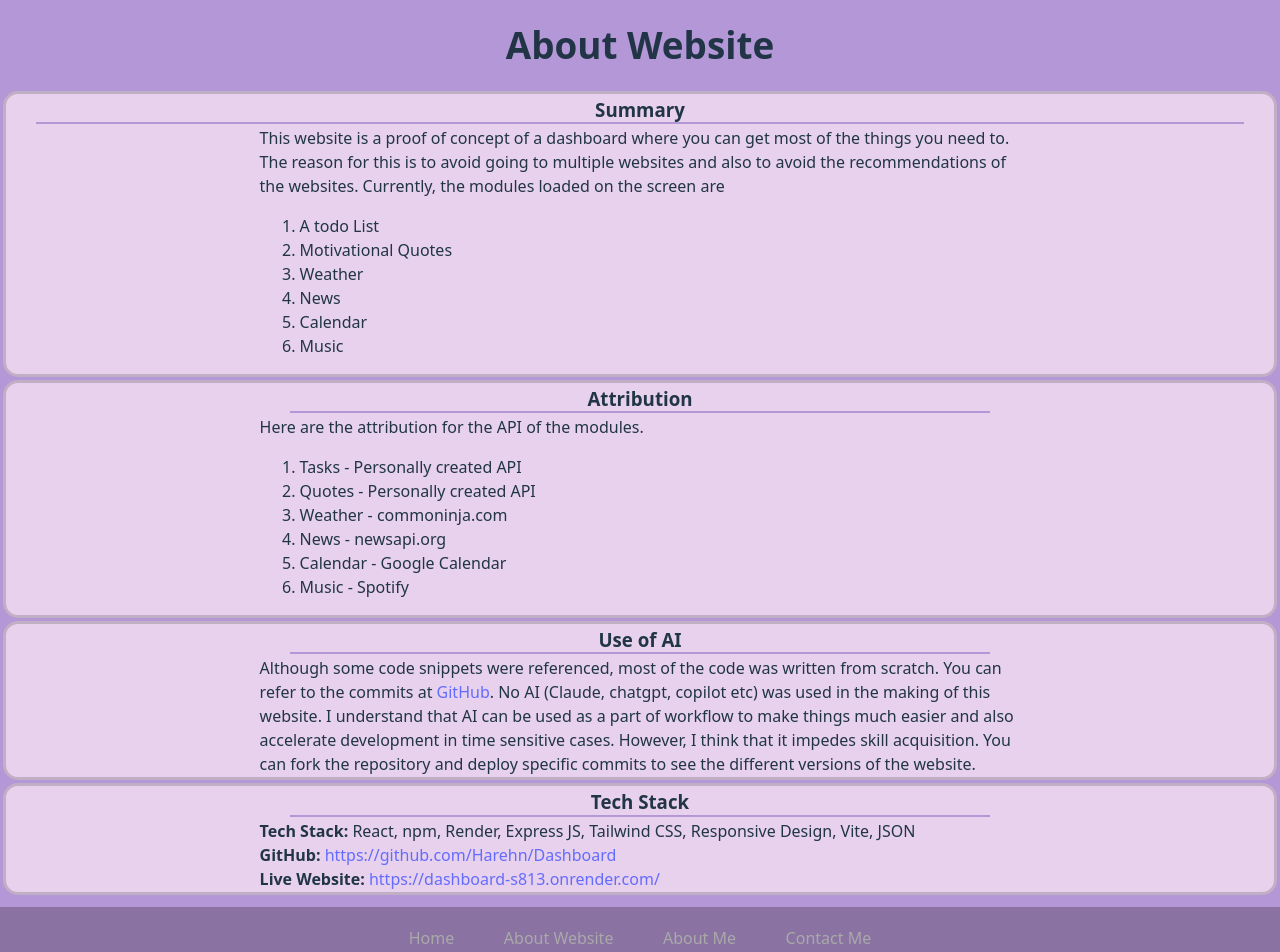
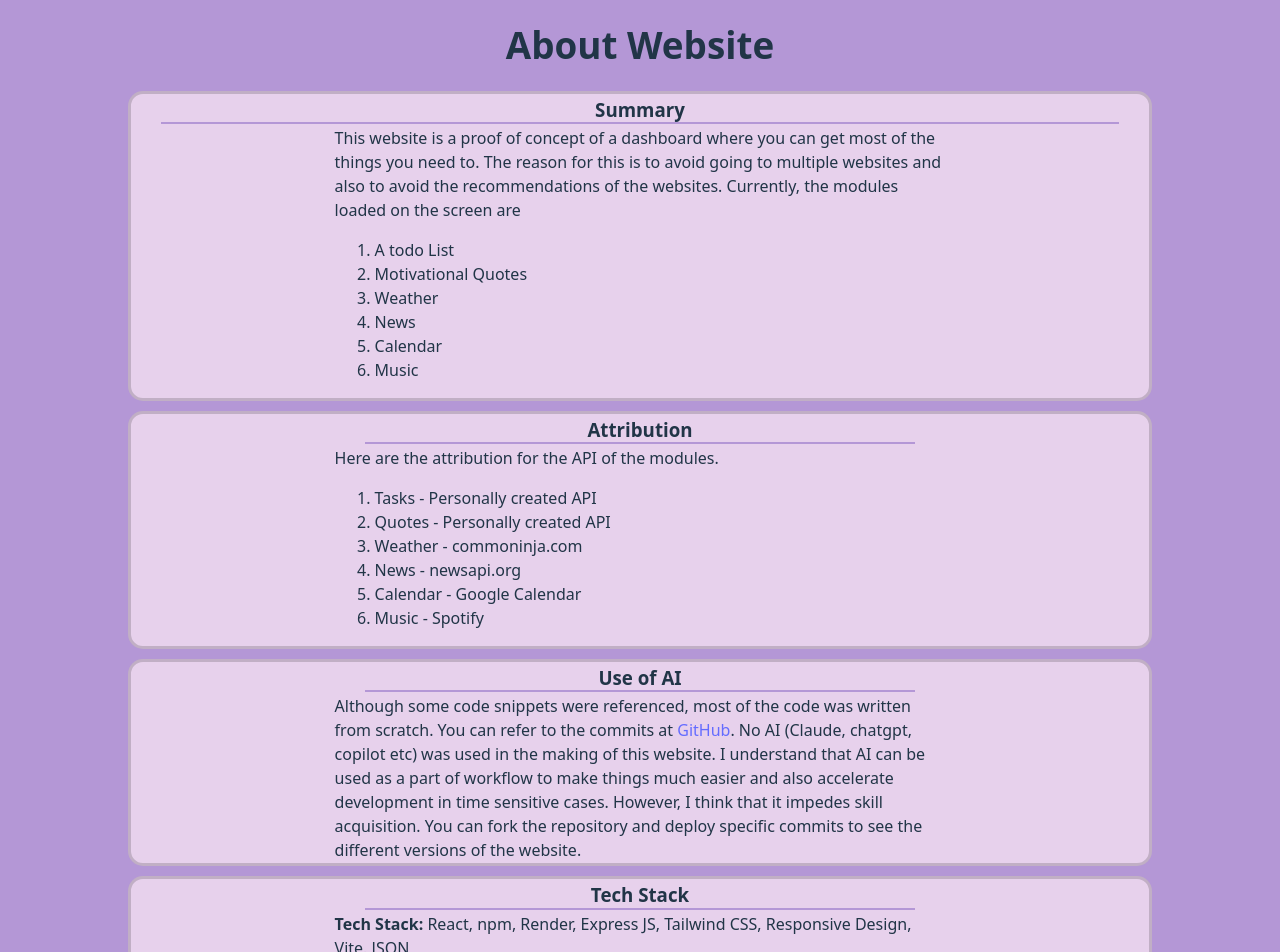
Before and after one commit to Harehn/Dashboard, a React (Vite) app: page /about in a window 1280 px wide. Shown: the top 952 px of the page. Built offline with nearby package versions, Linux system fonts and the light colour scheme.

Commit message:
Cleaned up formatting in about section

```diff
--- a/src/Components/About.jsx
+++ b/src/Components/About.jsx
@@ -3,7 +3,7 @@ const About = () => {
   return (
   <div className="about">
     <h2>About Website</h2>
-    <div className="boxes">
+    <div className="boxes para">
         <h3>Summary</h3>
         <div className="innerdoc">
         <p>This website is a proof of concept of a dashboard where you can get most of the things you need to.
@@ -21,7 +21,7 @@ const About = () => {
         </div>
     </div>
 
-    <div className="boxes">
+    <div className="boxes para">
     <div className="innerdoc">
         <h3>Attribution</h3>
         <p>Here are the attribution for the API of the modules.</p>
@@ -36,7 +36,7 @@ const About = () => {
     </div>
     </div>
 
-    <div className="boxes">
+    <div className="boxes para">
     <div className="innerdoc">
         <h3>Use of AI</h3>
         <p>Although some code snippets were referenced, most of the code was written from scratch.
@@ -48,7 +48,7 @@ const About = () => {
     </div>
     </div>
 
-    <div className="boxes">
+    <div className="boxes para">
     <div className="innerdoc">
         <h3>Tech Stack</h3>
         <p><b>Tech Stack:</b> React, npm, Render, Express JS, Tailwind CSS, Responsive Design, Vite, JSON <br/>
--- a/src/css/App.css
+++ b/src/css/App.css
@@ -264,3 +264,8 @@ h2{
 #tasks {
   overflow:auto;
 }
+
+.para {
+  /* Top right bottom left */
+  margin: 0 10% 10px 10%;
+}
```
